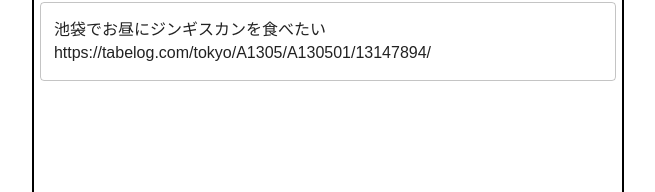
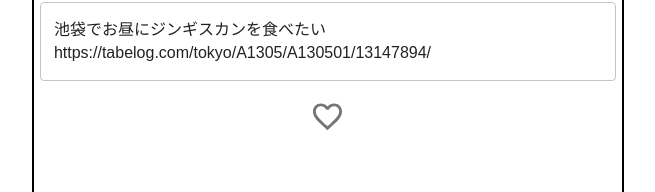
Before and after one commit to ryoto-oguma/fullstack-soro-project, a React (Vite) app in the folder frontend/: page /event in a window 1280 px wide. Shown: the part 337-529 px from the top of the page, without its empty margins (312-967 px from the left). Built offline with nearby package versions, Linux system fonts and the light colour scheme.

Commit message:
Event詳細画面にrequest buttonを設置

```diff
--- a/frontend/package.json
+++ b/frontend/package.json
@@ -17,6 +17,7 @@
     "@fullcalendar/interaction": "^6.1.15",
     "@fullcalendar/react": "^6.1.15",
     "@fullcalendar/timegrid": "^6.1.15",
+    "@mui/icons-material": "^6.1.7",
     "@mui/material": "^6.1.7",
     "@mui/x-date-pickers": "^7.22.2",
     "dayjs": "^1.11.13",
--- /dev/null
+++ b/frontend/src/components/RequestButton/RequestButton.jsx
@@ -0,0 +1,32 @@
+import { React, useState } from "react";
+import styled from "styled-components";
+
+import { IconButton } from "@mui/material";
+import FavoriteIcon from "@mui/icons-material/Favorite";
+import FavoriteBorderIcon from "@mui/icons-material/FavoriteBorder";
+
+function RequestButton() {
+  const [requestFlag, setRequestFlag] = useState(false);
+
+  const handleClick = () => {
+    if (requestFlag === false) {
+      setRequestFlag(true);
+    } else {
+      setRequestFlag(false);
+    }
+  };
+
+  return (
+    <>
+      <IconButton onClick={() => handleClick()}>
+        {requestFlag ? (
+          <FavoriteIcon fontSize="large" color={"secondary"} />
+        ) : (
+          <FavoriteBorderIcon fontSize="large" />
+        )}
+      </IconButton>
+    </>
+  );
+}
+
+export default RequestButton;
--- a/frontend/src/pages/EventDetail/EventDetail.jsx
+++ b/frontend/src/pages/EventDetail/EventDetail.jsx
@@ -5,6 +5,7 @@
 import ReadOnlyEventTime from "../../components/ReadOnlyEventTime/ReadOnlyEventTime";
 import ReadOnlyEventPlace from "../../components/ReadOnlyEventPlace/ReadOnlyEventPlace";
 import ReadOnlyEventDetail from "../../components/ReadOnlyEventDetail/ReadOnlyEventDetail";
+import RequestButton from "../../components/RequestButton/RequestButton";
 
 function EventDetail() {
   return (
@@ -28,6 +29,9 @@
           <Detail>
             <ReadOnlyEventDetail />
           </Detail>
+          <Request>
+            <RequestButton />
+          </Request>
         </EventDetails>
       </Frame>
     </>
@@ -76,4 +80,8 @@
   margin-top: 10px;
 `;
 
+const Request = styled.div`
+  margin-top: 10px;
+`;
+
 export default EventDetail;
```
Also changed, not shown: 1 other file (tests, documents, lock files or other folders).
